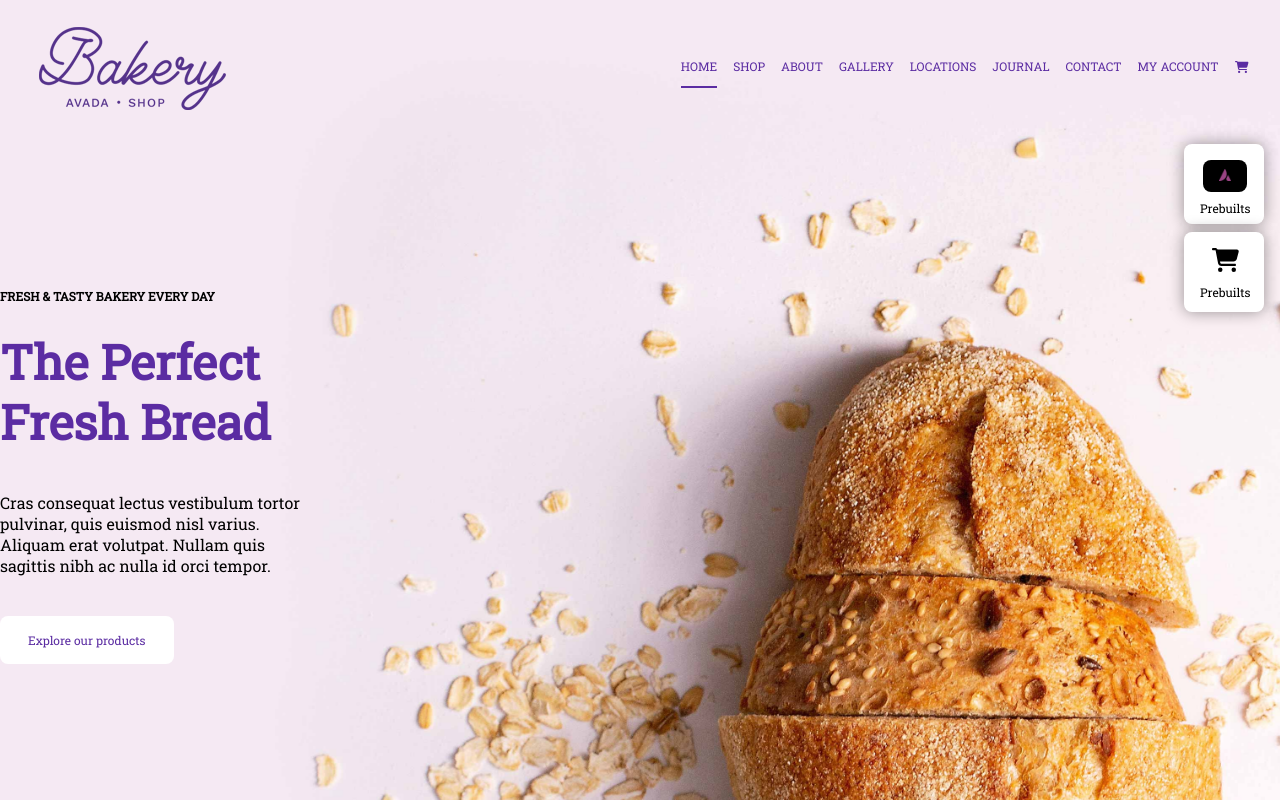
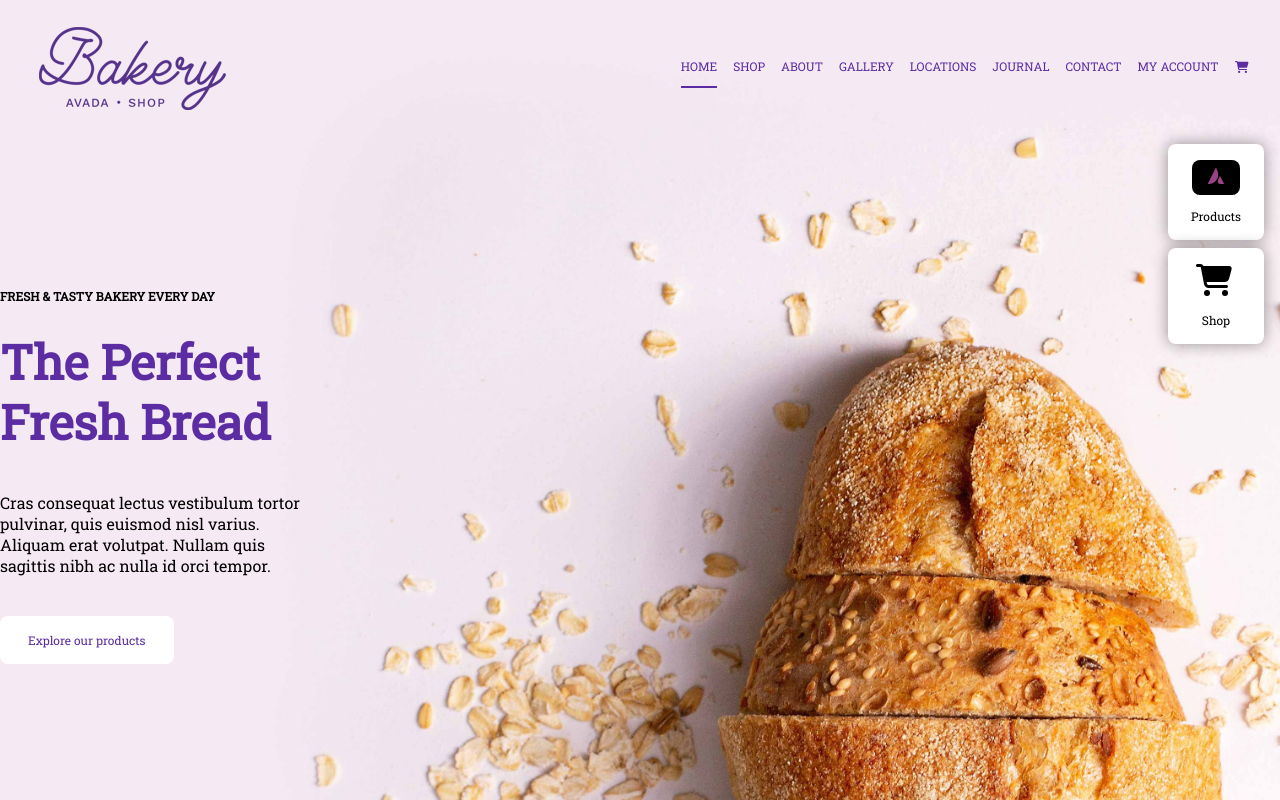
Before and after one commit to Amreal-Lamanera/proj-html-vuejs, a JavaScript app: page / in a window 1280 px wide. Shown: the top 800 px of the page. Built offline with nearby package versions, Linux system fonts and the light colour scheme.

Commit message:
style changes

```diff
--- a/src/components/BuyTheme.vue
+++ b/src/components/BuyTheme.vue
@@ -7,10 +7,10 @@
                         <div class="avada-logo">
                             <img src="../assets/avada.png" alt="">
                         </div>
-                        Prebuilts
                     </div>
                 </div>
             </div>
+            Products
         </div>
 
         <div class="card">
@@ -18,10 +18,10 @@
                 <div v-for="n in 2" :key="n">
                     <div class="wrapper">
                         <font-awesome-icon icon="fa-solid fa-cart-shopping" class="fa" />
-                        Prebuilts
                     </div>
                 </div>
             </div>
+            Shop
         </div>
     </div>
 
@@ -51,10 +51,13 @@
             border-radius: 0.5rem;
             font-size: 0.75rem;
             box-shadow: 0 0 1rem rgba(0, 0, 0, 0.4);
-            width: 5rem;
-            height: 5rem;
+            width: 6rem;
+            height: 6rem;
             position: relative;
             overflow: hidden;
+            display: flex;
+            align-items: flex-end;
+            justify-content: center;
 
             &:hover >* {
                 transform: translateX(calc(-50% - 1rem));
@@ -64,19 +67,24 @@
                 transition: 200ms ease-in-out;
                 flex-basis: 100%;
                 position: absolute;
+                top: 1rem;
+                left: 1.5rem;
                 display: flex;
                 gap: 2rem;
             }
 
             .fa {
                 margin-bottom: 0.75rem;
-                font-size: 1.5rem;
+                font-size: 2rem;
+                margin-left: 0.25rem;
             }
 
             .wrapper {
                 display: flex;
                 flex-direction: column;
                 align-items: center;
+                width: 100%;
+                flex-shrink: 0;
 
                 .avada-logo {
                     padding: 0.5rem 1rem;
@@ -85,7 +93,8 @@
                     margin-bottom: 0.5rem;
 
                     img {
-                        width: 0.75rem;
+                        max-width: none;
+                        width: 1rem;
                         filter: invert(1);
                     }
                 }
```
